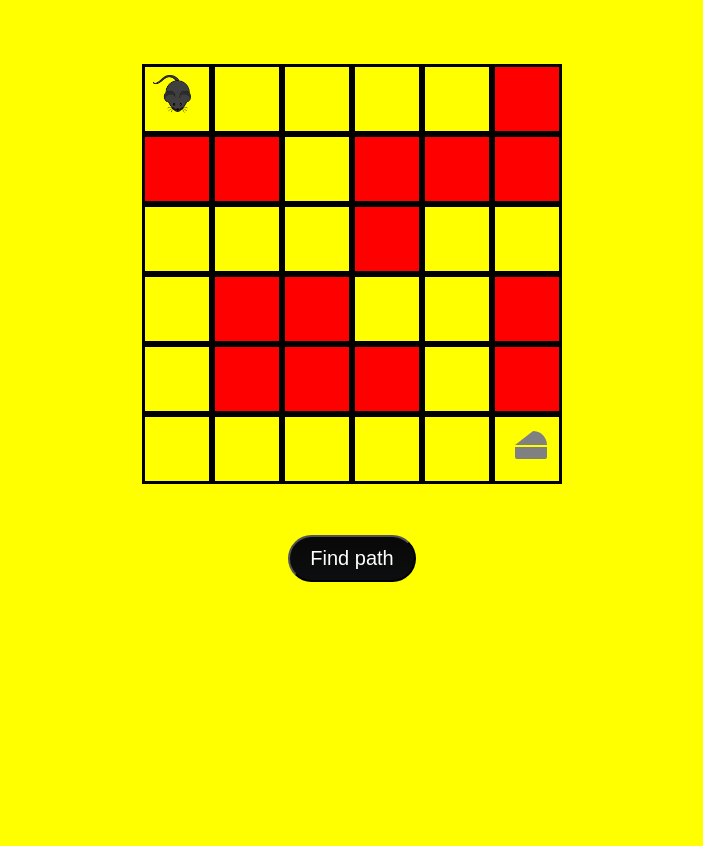
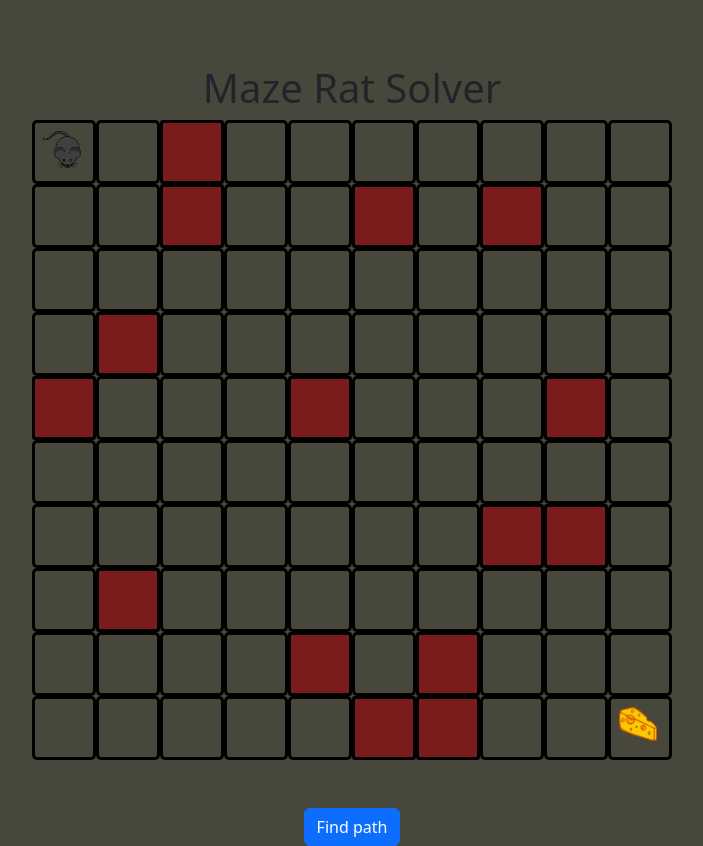
Before and after one commit to ernestogeek/psychic-invention, a React (Create React App) app: page / in a window 1280 px wide. Shown: the whole page, without its empty margins (288-991 px from the left). Before the commit the page ends 800 px from the top, so only its background shows below. Built offline with nearby package versions, Linux system fonts and the light colour scheme.

Commit message:
Fixed Added Maze rat generation valid

```diff
--- a/src/App.css
+++ b/src/App.css
@@ -1,12 +1,13 @@
 *{
   margin: 0;
-  background-color:yellow;
+  background-color:rgb(71, 71, 60);
 
 }
 .square{
   height:8vh;
   width:5vw;
   border: 3px solid #000;
+  border-radius: 5px;
   margin: 0;
 }
 
@@ -23,7 +24,7 @@
   display:flex;
   flex-direction:column;
 }
-.row{
+.cell{
   display: flex;
   flex-direction: row;
 }
@@ -35,10 +36,11 @@
   width:3vw;
 }
 .ob{
-  background-color: red;
+  background-color: rgb(121, 28, 28);
   height:8vh;
   width:5vw;
   border: 3px solid #000;
+  border-radius: 3px;
   margin: 0;
 
 }
@@ -51,23 +53,7 @@
 
 
 }
-.btn {
-  background: #080808;
-  background-image: -webkit-linear-gradient(top, #080808, #0d0e0f);
-  background-image: -moz-linear-gradient(top, #080808, #0d0e0f);
-  background-image: -ms-linear-gradient(top, #080808, #0d0e0f);
-  background-image: -o-linear-gradient(top, #080808, #0d0e0f);
-  background-image: linear-gradient(to bottom, #080808, #0d0e0f);
-  -webkit-border-radius: 28;
-  -moz-border-radius: 28;
-  border-radius: 28px;
-  font-family: Arial;
-  color: #ffffff;
-  font-size: 20px;
-  padding: 10px 20px 10px 20px;
-  text-decoration: none;
-  margin-top: 4%;
-}
+
 .head{
   margin-left: 35%;
 }
--- a/src/Components/CellCheese.js
+++ b/src/Components/CellCheese.js
@@ -1,11 +1,12 @@
 import React from 'react'
 import { FontAwesomeIcon } from '@fortawesome/react-fontawesome'
 import { faCheese } from '@fortawesome/free-solid-svg-icons'
+import cheese from './cheese.png'
 
 export const CellCheese = ({row,col}) => {
     return (
         <div className="square" id={`${row}-${col}`}>
-             <FontAwesomeIcon icon={faCheese} color="gray" size="2x" className="cheese"/>
+             <img src={cheese} className="rat" alt="" />
         </div>
     )
 }
--- a/src/Components/MazeGeneration.js
+++ b/src/Components/MazeGeneration.js
@@ -3,13 +3,86 @@ import { Cell } from './Cell'
 import {CellCheese} from './CellCheese'
 import {CellRat} from './CellRat'
 import {CellRed} from './CellRed'
-import { counter } from "./MazeGenerator.js"
+import 'bootstrap/dist/css/bootstrap.min.css';
+
+ export const MazeGeneration = () => {
+  //generate double array of randomized Depth First Search maze
+  const [maze, setMaze] = useState(generateMaze(10, 10))
+
+  //generate maze function
+  function generateMaze(rows, cols) {
+    let maze = []
+    for (let row = 0; row < rows; row++) {
+      let rowArr = []
+      for (let col = 0; col < cols; col++) {
+        rowArr.push(0)
+      }
+      maze.push(rowArr)
+    }
+    for (let row = 0; row < 2; row++) {
+      for (let col = 0; col < 2; col++) {
+        let start = {
+          row: Math.floor(Math.random() * rows),
+          col: Math.floor(Math.random() * cols),
+        }
+        maze[start.row][start.col] = 1
+        let end = {
+          row: Math.floor(Math.random() * rows),
+          col: Math.floor(Math.random() * cols),
+        }
+        maze[end.row][end.col] = 1
+        let rat = {
+          row: Math.floor(Math.random() * rows),
+          col: Math.floor(Math.random() * cols),
+        }
+        maze[rat.row][rat.col] = 1
+        let cheese = {
+          row: Math.floor(Math.random() * rows),
+          col: Math.floor(Math.random() * cols),
+        }
+        maze[cheese.row][cheese.col] = 1
+        let red = {
+          row: Math.floor(Math.random() * rows),
+          col: Math.floor(Math.random() * cols),
+        }
+        maze[red.row][red.col] = 1
+      }
+    }
+    // let start = {
+    //   row: Math.floor(Math.random() * rows),
+    //   col: Math.floor(Math.random() * cols),
+    // }
+    // maze[start.row][start.col] = 1
+    // let end = {
+    //   row: Math.floor(Math.random() * rows),
+    //   col: Math.floor(Math.random() * cols),
+    // }
+    // maze[end.row][end.col] = 1
+    // let rat = {
+    //   row: Math.floor(Math.random() * rows),
+    //   col: Math.floor(Math.random() * cols),
+    // }
+    // maze[rat.row][rat.col] = 1
+    // let cheese = {
+    //   row: Math.floor(Math.random() * rows),
+    //   col: Math.floor(Math.random() * cols),
+    // }
+    // maze[cheese.row][cheese.col] = 1
+    // let red = {
+    //   row: Math.floor(Math.random() * rows),
+    //   col: Math.floor(Math.random() * cols),
+    // }
+    // maze[red.row][red.col] = 1
+    return maze
+  }
 
 
 
- export const MazeGeneration = () => {
+  const arr=maze
+  arr[0][0]=0;
 
-const arr= counter();
+  console.log(arr)
+
 
  function isSafe(arr, x, y) {
   const m = arr.length;
@@ -58,10 +131,12 @@ function solveMazeUtil(maze, x, y, sol) {
 
    }
     return (
+
         <div className="total">
+          <h1>Maze Rat Solver</h1>
               {arr.map((row,i)=>{
                     return(
-                        <div className="row" key={i}>
+                        <div className="cell" key={i}>
                             {row.map((col,j)=>{
                                 return(
                                     <div className="" key={j}>
@@ -73,7 +148,7 @@ function solveMazeUtil(maze, x, y, sol) {
                         </div>
                     )
               })}
-        <button onClick={back} className="btn">Find path</button>
+        <button onClick={back} className="btn btn-primary mt-5">Find path</button>
         </div>
     )
 }
--- a/src/Components/MazeGenerator.js
+++ /dev/null
@@ -1,18 +0,0 @@
-
-
-import React from 'react'
-const nMax = 9;
-const mMax = 9;
-const BLOQUE=0;
-const LIBRE=1;
-
-export const counter = () => {
-    return [
-        [0,0,0,0,0,1],
-        [1,1,0,1,1,1],
-        [0,0,0,1,0,0],
-        [0,1,1,0,0,1],
-        [0,1,1,1,0,1],
-        [0,0,0,0,0,0]
-      ];
-  }
```
Also changed, not shown: src/Components/cheese.png (added).
